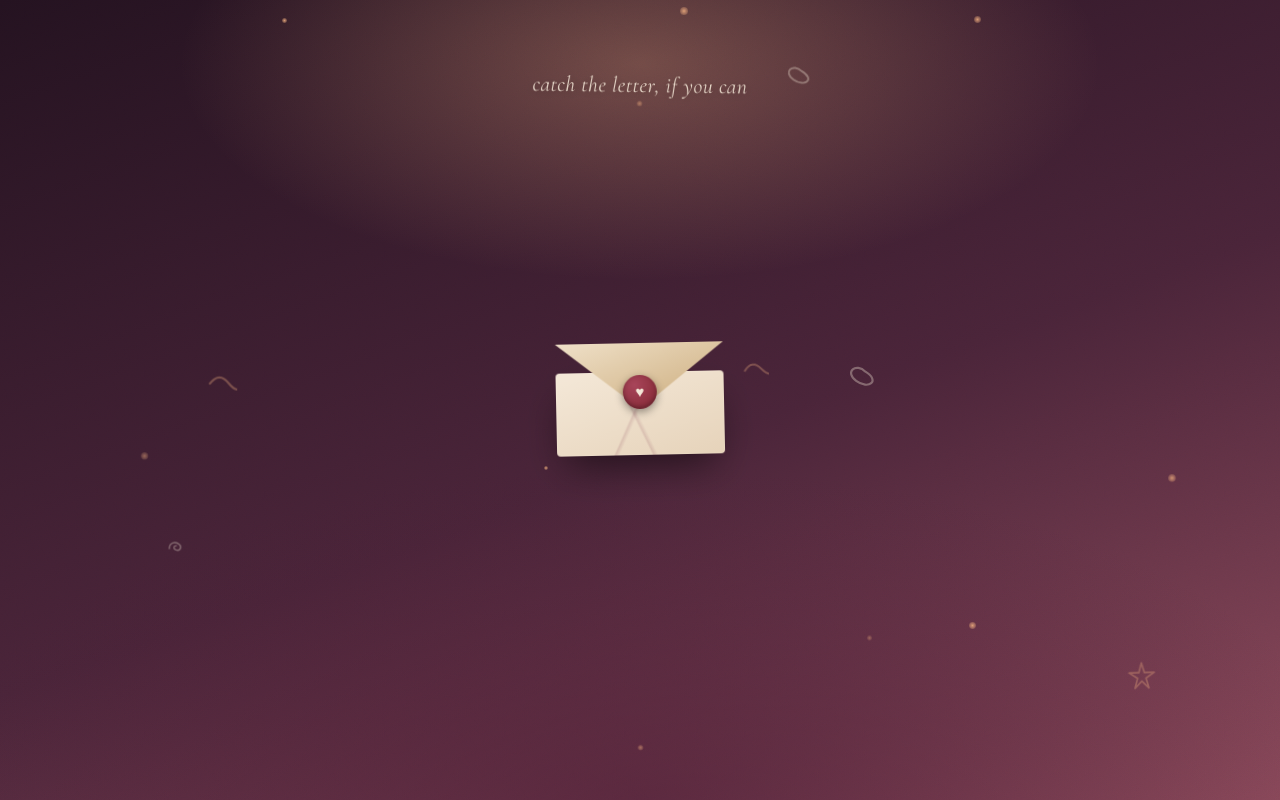
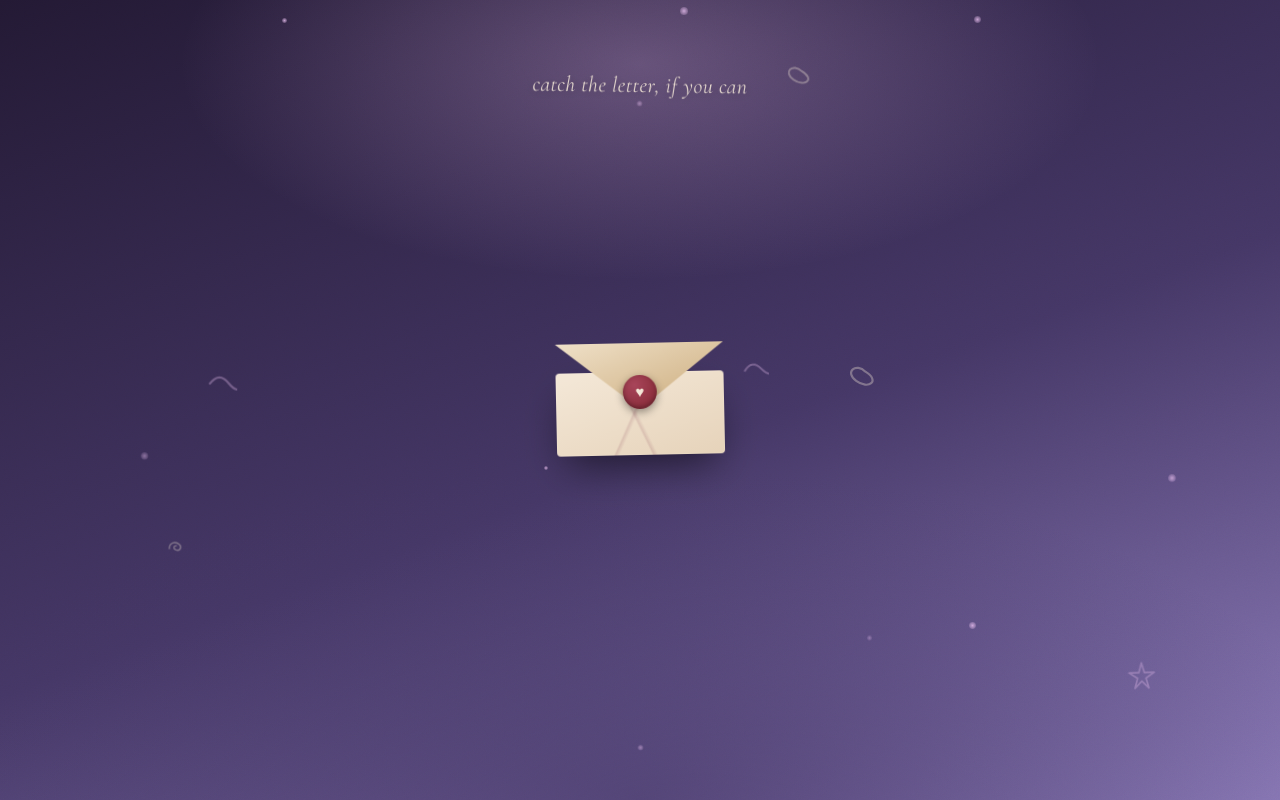
Before and after one commit to subhxtgs/dearcards, a website: page index.html in a window 1280 px wide. Drawn offline with nearby package versions, Linux system fonts and the light colour scheme.

Commit message:
Add files via upload

```diff
--- a/index.html
+++ b/index.html
@@ -8,10 +8,10 @@
   @import url('https://fonts.googleapis.com/css2?family=Cormorant+Garamond:ital,wght@0,400;0,500;0,600;1,400&family=Jost:wght@300;400;500&display=swap');
 
   :root{
-    --dusk-a:#241220;
-    --dusk-b:#4a2439;
-    --dusk-c:#8c4a5b;
-    --amber:#e8a87c;
+    --dusk-a:#231934;
+    --dusk-b:#453766;
+    --dusk-c:#8b7ab8;
+    --amber:#e0b8e8;
     --parchment:#f4e8d8;
     --parchment-shadow:#c9a876;
     --wax:#8c2f3d;
@@ -23,8 +23,8 @@
     margin:0; padding:0; height:100%;
     overflow:hidden;
     background:
-      radial-gradient(ellipse 60% 45% at 50% 8%, rgba(232,168,124,0.35), transparent 60%),
-      radial-gradient(ellipse 80% 60% at 50% 100%, rgba(76,29,53,0.6), transparent 70%),
+      radial-gradient(ellipse 60% 45% at 50% 8%, rgba(224,184,232,0.3), transparent 60%),
+      radial-gradient(ellipse 80% 60% at 50% 100%, rgba(69,55,102,0.65), transparent 70%),
       linear-gradient(160deg, var(--dusk-a) 0%, var(--dusk-b) 55%, var(--dusk-c) 100%);
     font-family:'Jost', sans-serif;
     touch-action: manipulation;
@@ -39,7 +39,7 @@
 
   .ember{
     position:absolute; border-radius:50%;
-    background: radial-gradient(circle, rgba(232,168,124,0.9), rgba(232,168,124,0));
+    background: radial-gradient(circle, rgba(224,184,232,0.85), rgba(224,184,232,0));
     pointer-events:none;
     animation: drift 14s ease-in-out infinite;
   }
```
